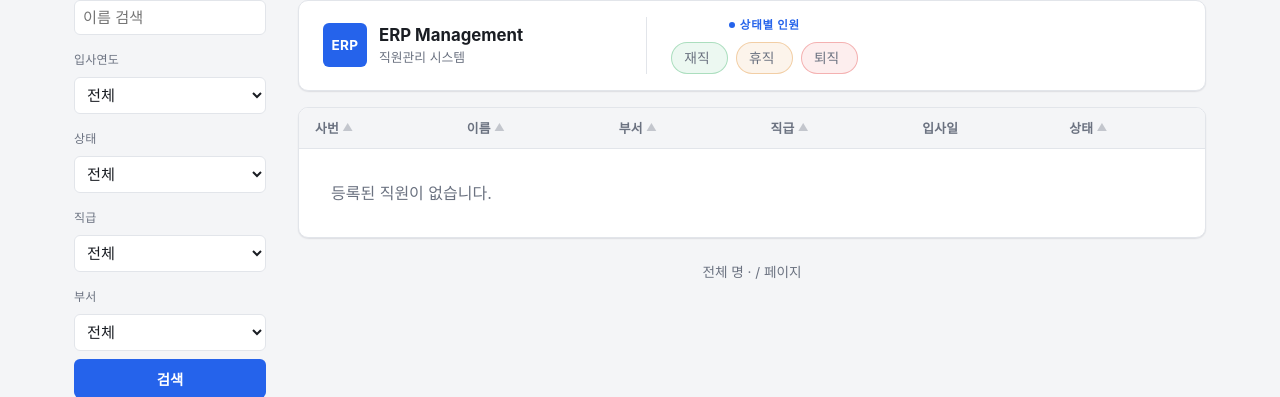
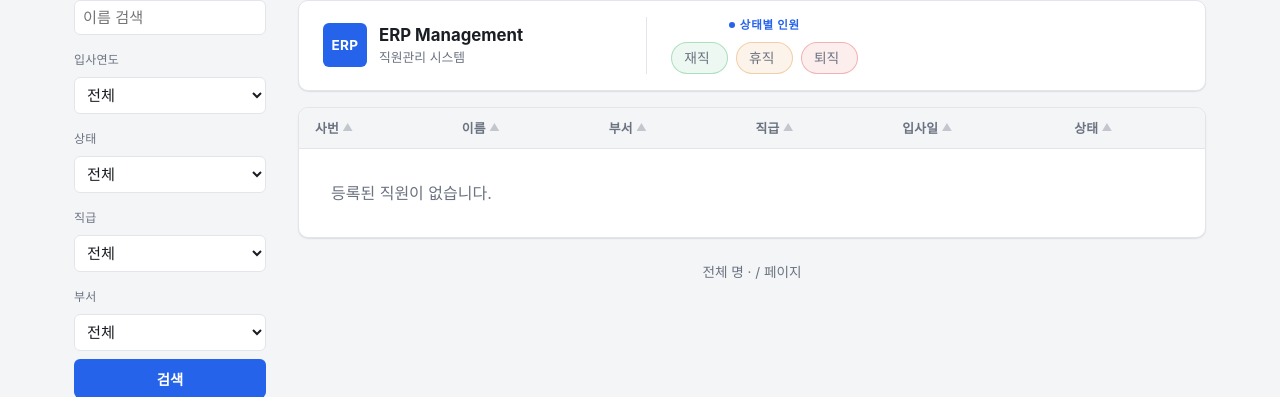
Before and after one commit to Lim-K-M/ERP_Management, a FastAPI app: template app/templates/employees/list.html in a window 1280 px wide. Shown: the part 130-527 px from the top of the page. Run offline with FastAPI, Linux system fonts and the light colour scheme; the template is opened without the code that fills it, so the values that code supplies are empty; parts of the project's set-up code (start-up, migrations or seed data) failed here and were passed over.

Commit message:
feat(employee): 목록 입사일 컬럼 정렬 기능 추가
부서/직급/상태처럼 입사일도 오름차순/내림차순 정렬이 가능하도록
SORT_COLUMNS에 hire_date를 추가하고 헤더에 정렬 화살표를 붙였다.
JSON API(api_employees.py)는 동일한 SORT_COLUMNS를 참조하므로 별도
수정 없이 함께 적용된다.

Co-Authored-By: Claude Sonnet 5 <noreply@anthropic.com>

```diff
--- a/app/services/employee_service.py
+++ b/app/services/employee_service.py
@@ -10,7 +10,7 @@ from app.services import employment_history_service
 
 STATUS_TO_CHANGE_TYPE = {"LEAVE": "LEAVE", "ACTIVE": "RETURN", "RESIGNED": "RESIGN"}
 
-SORT_COLUMNS = ("emp_no", "emp_name", "dept_name", "position_name", "emp_status")
+SORT_COLUMNS = ("emp_no", "emp_name", "dept_name", "position_name", "hire_date", "emp_status")
 DEFAULT_SORT = "emp_no"
 
 
@@ -73,6 +73,7 @@ async def list_employees(
         "emp_name": employee.c.emp_name,
         "dept_name": department.c.dept_name,
         "position_name": position.c.position_level,  # 이름 가나다순이 아니라 직급 서열 기준
+        "hire_date": employee.c.hire_date,
         "emp_status": employee.c.emp_status,
     }
     column = sort_columns.get(sort, employee.c.emp_no)
--- a/app/templates/employees/list.html
+++ b/app/templates/employees/list.html
@@ -89,7 +89,7 @@
                         <th><a href="{{ sort_links.emp_name }}" class="sort-link">이름 <span class="sort-arrow {% if sort_state.emp_name %}sort-arrow-active{% endif %}">{% if sort_state.emp_name == "desc" %}▼{% else %}▲{% endif %}</span></a></th>
                         <th><a href="{{ sort_links.dept_name }}" class="sort-link">부서 <span class="sort-arrow {% if sort_state.dept_name %}sort-arrow-active{% endif %}">{% if sort_state.dept_name == "desc" %}▼{% else %}▲{% endif %}</span></a></th>
                         <th><a href="{{ sort_links.position_name }}" class="sort-link">직급 <span class="sort-arrow {% if sort_state.position_name %}sort-arrow-active{% endif %}">{% if sort_state.position_name == "desc" %}▼{% else %}▲{% endif %}</span></a></th>
-                        <th>입사일</th>
+                        <th><a href="{{ sort_links.hire_date }}" class="sort-link">입사일 <span class="sort-arrow {% if sort_state.hire_date %}sort-arrow-active{% endif %}">{% if sort_state.hire_date == "desc" %}▼{% else %}▲{% endif %}</span></a></th>
                         <th><a href="{{ sort_links.emp_status }}" class="sort-link">상태 <span class="sort-arrow {% if sort_state.emp_status %}sort-arrow-active{% endif %}">{% if sort_state.emp_status == "desc" %}▼{% else %}▲{% endif %}</span></a></th>
                     </tr>
                 </thead>
```
